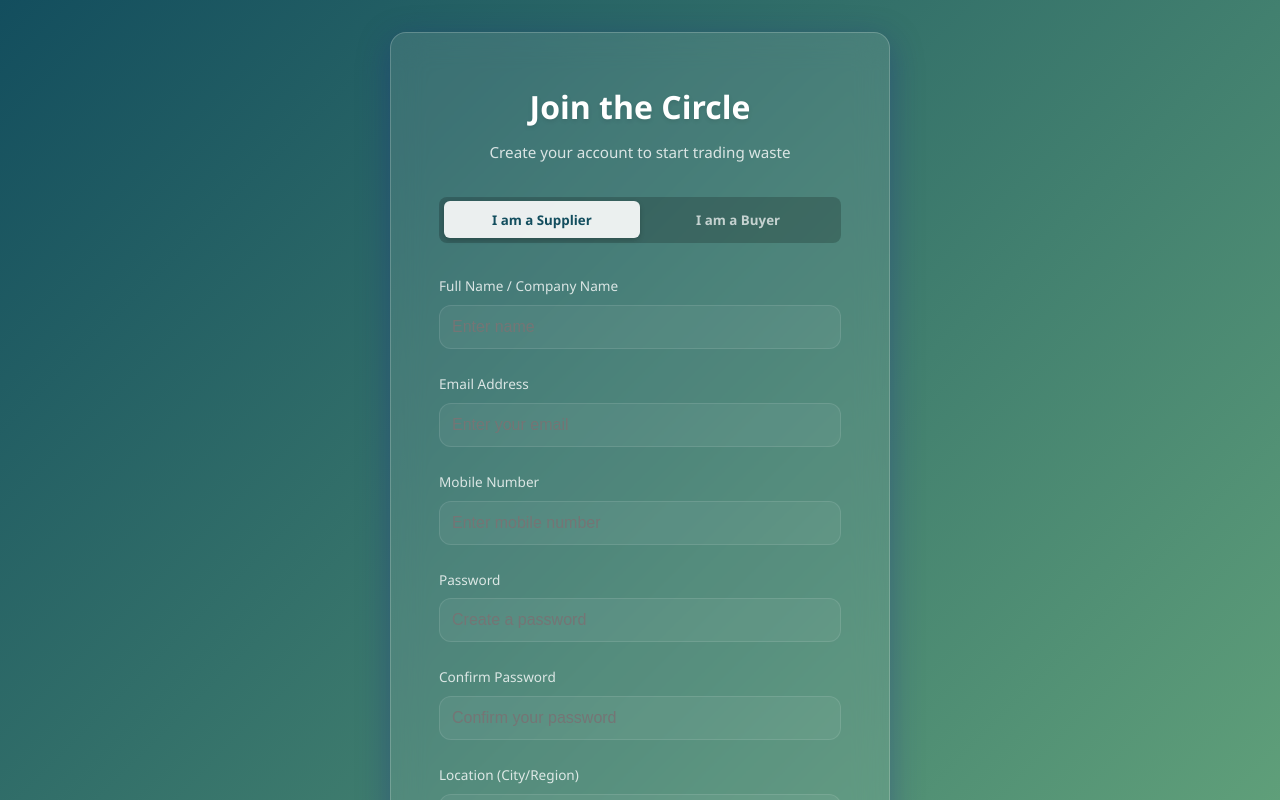
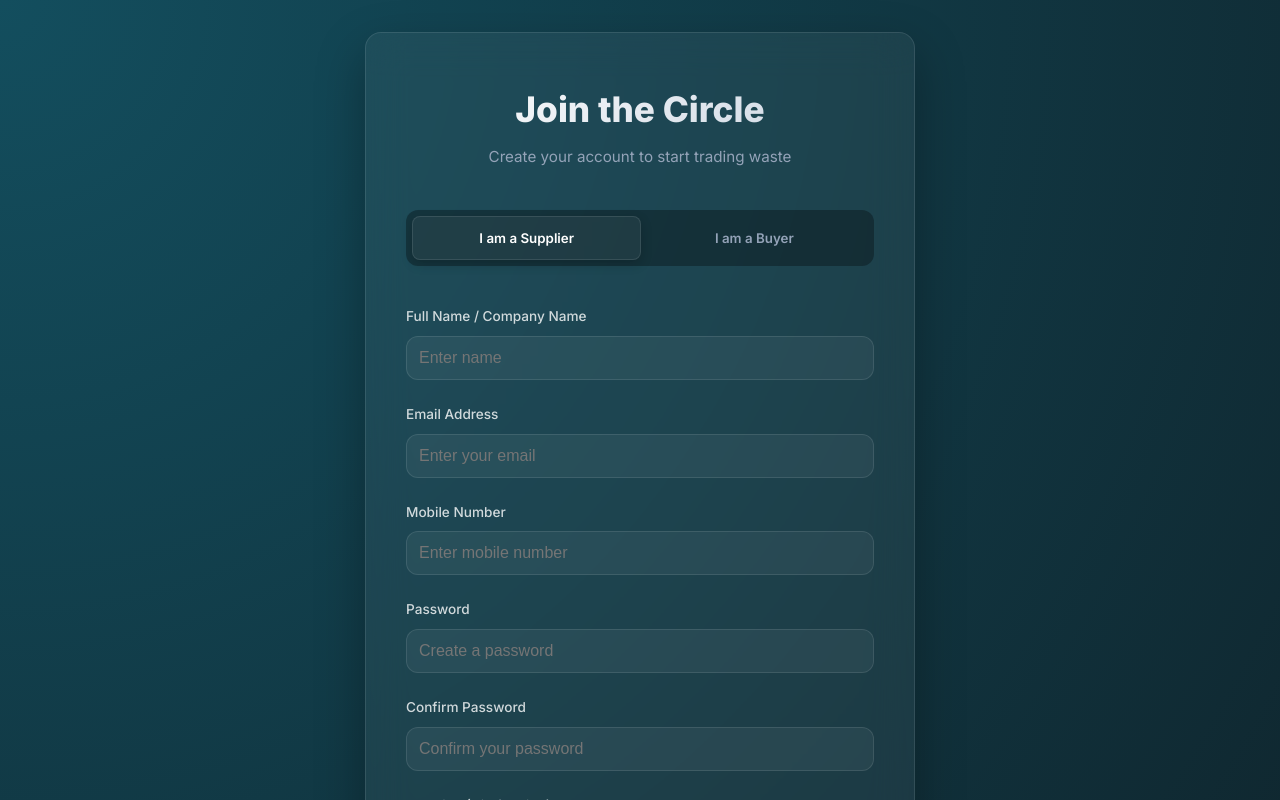
Before and after one commit to unnati-rahatwal/Techvanza, a Next.js app: page /register in a window 1280 px wide. Shown: the top 800 px of the page. Built offline with nearby package versions, Linux system fonts and the light colour scheme.

Commit message:
feat: introduce dedicated CSS for supplier dashboard, login, and registration pages, and implement a new API route for database seeding.

```diff
--- /dev/null
+++ b/src/app/api/seed/route.js
@@ -0,0 +1,75 @@
+import { NextResponse } from 'next/server';
+import dbConnect from '@/lib/mongodb';
+import User from '@/models/User';
+import Listing from '@/models/Listing';
+
+// Random Data Generators
+const wasteTypes = [
+    'Plastic (PET, HDPE)', 'Paper & Cardboard', 'Glass', 'Metal (Scrap)',
+    'E-Waste', 'Textile Waste', 'Organic/Bio'
+];
+
+const titles = [
+    'Bulk Recyclable Materials', 'Scrap Lot available', 'High Quality Waste', 'Mixed Bundle', 'Factory Surplus'
+];
+
+const locations = ['Mumbai', 'Pune', 'Delhi', 'Bangalore', 'Chennai', 'Hyderabad', 'Ahmedabad'];
+
+function getRandomInt(min, max) {
+    return Math.floor(Math.random() * (max - min + 1)) + min;
+}
+
+function getRandomItem(arr) {
+    return arr[Math.floor(Math.random() * arr.length)];
+}
+
+export async function GET(request) {
+    try {
+        await dbConnect();
+
+        // 1. Find all suppliers
+        const suppliers = await User.find({ role: 'supplier' });
+
+        if (suppliers.length === 0) {
+            return NextResponse.json({ message: 'No suppliers found to seed data for.' }, { status: 404 });
+        }
+
+        let createdCount = 0;
+
+        // 2. Create dummy listings for each supplier
+        for (const supplier of suppliers) {
+            // Create 3-5 listings per supplier
+            const numListings = getRandomInt(3, 5);
+
+            for (let i = 0; i < numListings; i++) {
+                const wasteType = getRandomItem(wasteTypes);
+                const quantity = getRandomInt(50, 5000); // 50kg to 5000kg
+                const pricePerKg = getRandomInt(10, 150); // ₹10 to ₹150 per kg
+
+                await Listing.create({
+                    supplier: supplier._id,
+                    title: `${getRandomItem(titles)} - ${wasteType}`,
+                    description: `High quality ${wasteType} available for immediate pickup. Collected from secure sources.`,
+                    wasteType: wasteType,
+                    quantity: quantity,
+                    pricePerKg: pricePerKg,
+                    location: supplier.location || getRandomItem(locations),
+                    status: 'available',
+                    imageUrl: '', // Optional, leave empty or add placeholders if needed
+                    createdAt: new Date(Date.now() - getRandomInt(0, 1000000000)) // Random time in past ~10 days
+                });
+                createdCount++;
+            }
+        }
+
+        return NextResponse.json({
+            success: true,
+            message: `Successfully created ${createdCount} listings for ${suppliers.length} suppliers.`,
+            suppliers: suppliers.map(s => s.name)
+        }, { status: 200 });
+
+    } catch (error) {
+        console.error('Seeding error:', error);
+        return NextResponse.json({ error: 'Seeding failed', details: error.message }, { status: 500 });
+    }
+}
--- /dev/null
+++ b/src/app/dashboard/supplier/page.module.css
@@ -0,0 +1,37 @@
+.container {
+  min-height: 100vh;
+  /* background handled globally */
+}
+
+.content {
+  max-width: 1200px;
+  margin: 0 auto;
+  padding: 2rem 1.5rem;
+}
+
+.header {
+  display: flex;
+  justify-content: space-between;
+  align-items: center;
+  margin-bottom: 3rem;
+  padding-bottom: 1.5rem;
+  border-bottom: 1px solid var(--border-glass);
+}
+
+.header h1 {
+  font-size: 2.5rem;
+  color: white;
+  margin: 0;
+  background: linear-gradient(to right, #fff, #94a3b8);
+  -webkit-background-clip: text;
+  -webkit-text-fill-color: transparent;
+}
+
+.loading {
+  display: flex;
+  justify-content: center;
+  align-items: center;
+  min-height: 50vh;
+  font-size: 1.5rem;
+  color: white;
+}
--- a/src/app/login/page.module.css
+++ b/src/app/login/page.module.css
@@ -1,104 +1,102 @@
-/* Main Container with Gradient Background */
+/* Main Container */
 .container {
   display: flex;
   justify-content: center;
   align-items: center;
   min-height: 100vh;
-    padding: 1rem;
-    background: linear-gradient(135deg, #134e5e 0%, #71b280 100%); /* Green/Teal Gradient for Eco Theme */
-    font-family: 'Segoe UI', Tahoma, Geneva, Verdana, sans-serif;
+  padding: 1.5rem;
+  /* Use global gradient or a rich dark background */
+  background: radial-gradient(circle at top left, #134e5e, #0f2027);
 }
 
 /* Glassmorphism Card */
 .card {
-    background: rgba(255, 255, 255, 0.1);
-    backdrop-filter: blur(16px);
-    -webkit-backdrop-filter: blur(16px);
-    border: 1px solid rgba(255, 255, 255, 0.2);
-    border-radius: 16px;
-    padding: 3rem;
+  background: var(--surface-glass);
+  backdrop-filter: blur(20px);
+  -webkit-backdrop-filter: blur(20px);
+  border: 1px solid var(--border-glass);
+  border-radius: var(--radius-md);
+  padding: 3.5rem 2.5rem;
   width: 100%;
-    max-width: 420px;
-    box-shadow: 0 8px 32px 0 rgba(31, 38, 135, 0.37);
+  max-width: 450px;
+  box-shadow: 0 20px 50px rgba(0, 0, 0, 0.3);
   color: white;
+  text-align: center;
 }
 
-/* Title and Headers */
+/* Titles */
 .title {
-    font-size: 2rem;
-    font-weight: 700;
+  font-size: 2.2rem;
+  font-weight: 800;
   margin-bottom: 0.5rem;
-    text-align: center;
-    color: #ffffff;
-    text-shadow: 0 2px 4px rgba(0,0,0,0.1);
+  background: linear-gradient(135deg, #fff 0%, #cbd5e1 100%);
+  -webkit-background-clip: text;
+  -webkit-text-fill-color: transparent;
 }
 
 .subtitle {
-    text-align: center;
-    color: rgba(255, 255, 255, 0.8);
-    margin-bottom: 2rem;
+  color: var(--text-secondary);
+  margin-bottom: 2.5rem;
   font-size: 0.95rem;
 }
 
 /* Form Styles */
 .formGroup {
   margin-bottom: 1.5rem;
+  text-align: left;
 }
 
 .label {
   display: block;
-    margin-bottom: 0.5rem;
+  margin-bottom: 0.6rem;
   font-size: 0.9rem;
-    font-weight: 500;
-    color: rgba(255, 255, 255, 0.9);
+  font-weight: 600;
+  color: var(--text-secondary);
+  text-transform: uppercase;
+  letter-spacing: 0.05em;
 }
 
 .input {
   width: 100%;
-    padding: 0.85rem 1rem;
-    border-radius: 8px;
-    border: 1px solid rgba(255, 255, 255, 0.3);
-    background: rgba(255, 255, 255, 0.1);
+  padding: 1rem;
+  border-radius: var(--radius-sm);
+  border: 1px solid var(--border-glass);
+  background: rgba(0, 0, 0, 0.2);
   color: white;
   font-size: 1rem;
   transition: all 0.3s ease;
+}
+
+.input:focus {
   outline: none;
+  border-color: var(--primary-light);
+  box-shadow: 0 0 0 3px rgba(113, 178, 128, 0.2);
+  background: rgba(0, 0, 0, 0.3);
 }
 
 .input::placeholder {
-    color: rgba(255, 255, 255, 0.5);
+  color: rgba(255, 255, 255, 0.3);
 }
 
-.input:focus {
-    background: rgba(255, 255, 255, 0.2);
-    border-color: rgba(255, 255, 255, 0.8);
-    box-shadow: 0 0 0 2px rgba(255, 255, 255, 0.1);
-}
-
-/* Button Styles */
+/* Button */
 .submitButton {
   width: 100%;
   padding: 1rem;
-    border-radius: 8px;
+  border-radius: var(--radius-sm);
   border: none;
-    background: linear-gradient(90deg, #11998e 0%, #38ef7d 100%);
+  background: var(--primary-gradient);
   color: white;
-    font-size: 1rem;
-    font-weight: 600;
+  font-size: 1.1rem;
+  font-weight: 700;
   cursor: pointer;
-    transition: transform 0.2s, box-shadow 0.2s;
-    text-transform: uppercase;
-    letter-spacing: 0.5px;
+  transition: all 0.3s ease;
   margin-top: 1rem;
+  box-shadow: 0 4px 15px rgba(56, 239, 125, 0.3);
 }
 
 .submitButton:hover {
   transform: translateY(-2px);
-    box-shadow: 0 4px 15px rgba(56, 239, 125, 0.4);
-}
-
-.submitButton:active {
-    transform: translateY(0);
+  box-shadow: 0 6px 20px rgba(56, 239, 125, 0.4);
 }
 
 .submitButton:disabled {
@@ -109,41 +107,30 @@
 
 /* Links */
 .registerLink {
-    margin-top: 1.5rem;
-    text-align: center;
-    font-size: 0.9rem;
-    color: rgba(255, 255, 255, 0.8);
+  margin-top: 2rem;
+  font-size: 0.95rem;
+  color: var(--text-secondary);
 }
 
 .link {
-    color: #38ef7d;
+  color: var(--accent-color);
   font-weight: 600;
   text-decoration: none;
-    transition: color 0.2s;
+  margin-left: 0.5rem;
 }
 
 .link:hover {
-    color: #ffffff;
   text-decoration: underline;
+  text-shadow: 0 0 10px rgba(56, 239, 125, 0.4);
 }
 
 /* Messages */
 .error {
-    background: rgba(255, 87, 87, 0.2);
-    border: 1px solid rgba(255, 87, 87, 0.5);
-    padding: 0.75rem;
-    border-radius: 8px;
-    margin-bottom: 1.5rem;
-    color: #ffcccc;
-    text-align: center;
+  background: rgba(239, 68, 68, 0.15);
+  border: 1px solid rgba(239, 68, 68, 0.3);
+  padding: 1rem;
+  border-radius: var(--radius-sm);
+  margin-bottom: 2rem;
+  color: #fca5a5;
+  font-size: 0.9rem;
 }
-
-.success {
-    background: rgba(56, 239, 125, 0.2);
-    border: 1px solid rgba(56, 239, 125, 0.5);
-    padding: 0.75rem;
-    border-radius: 8px;
-    margin-bottom: 1.5rem;
-    color: #ccffdd;
-    text-align: center;
-}
--- a/src/app/register/page.module.css
+++ b/src/app/register/page.module.css
@@ -5,67 +5,67 @@
   align-items: center;
   min-height: 100vh;
   padding: 2rem 1rem;
-  background: linear-gradient(135deg, #134e5e 0%, #71b280 100%);
-  /* Same Green/Teal Gradient */
-  font-family: 'Segoe UI', Tahoma, Geneva, Verdana, sans-serif;
+  background: radial-gradient(circle at top left, #134e5e, #0f2027);
 }
 
 /* Glassmorphism Card */
 .card {
-  background: rgba(255, 255, 255, 0.1);
-  backdrop-filter: blur(16px);
-  -webkit-backdrop-filter: blur(16px);
-  border: 1px solid rgba(255, 255, 255, 0.2);
-  border-radius: 16px;
-  padding: 3rem;
+  background: var(--surface-glass);
+  backdrop-filter: blur(20px);
+  -webkit-backdrop-filter: blur(20px);
+  border: 1px solid var(--border-glass);
+  border-radius: var(--radius-md);
+  padding: 3rem 2.5rem;
   width: 100%;
-  max-width: 500px;
-  box-shadow: 0 8px 32px 0 rgba(31, 38, 135, 0.37);
+  max-width: 550px;
+  box-shadow: 0 20px 50px rgba(0, 0, 0, 0.3);
   color: white;
 }
 
 /* Titles */
 .title {
-  font-size: 2rem;
-  font-weight: 700;
+  font-size: 2.2rem;
+  font-weight: 800;
   margin-bottom: 0.5rem;
   text-align: center;
-  color: #ffffff;
-  text-shadow: 0 2px 4px rgba(0, 0, 0, 0.1);
+  background: linear-gradient(135deg, #fff 0%, #cbd5e1 100%);
+  -webkit-background-clip: text;
+  -webkit-text-fill-color: transparent;
 }
 
 .subtitle {
   text-align: center;
-  color: rgba(255, 255, 255, 0.8);
-  margin-bottom: 2rem;
+  color: var(--text-secondary);
+  margin-bottom: 2.5rem;
   font-size: 0.95rem;
 }
 
-/* Role Toggle Switch */
+/* Role Toggle */
 .roleToggle {
   display: flex;
-  background: rgba(0, 0, 0, 0.2);
-  padding: 0.3rem;
-  border-radius: 8px;
-  margin-bottom: 2rem;
+  background: rgba(0, 0, 0, 0.3);
+  padding: 0.4rem;
+  border-radius: 12px;
+  margin-bottom: 2.5rem;
 }
 
 .roleButton {
   flex: 1;
-  padding: 0.6rem;
+  padding: 0.8rem;
   border: none;
   background: transparent;
-  color: rgba(255, 255, 255, 0.7);
+  color: var(--text-secondary);
   cursor: pointer;
-  border-radius: 6px;
+  border-radius: 8px;
   font-weight: 600;
   transition: all 0.3s ease;
 }
 
 .roleButton.active {
-  background: rgba(255, 255, 255, 0.9);
-  color: #134e5e;
-  box-shadow: 0 2px 5px rgba(0, 0, 0, 0.2);
+  background: var(--surface-glass);
+  color: white;
+  box-shadow: 0 4px 12px rgba(0, 0, 0, 0.2);
+  border: 1px solid var(--border-glass);
 }
 
 /* Form Styles */
@@ -75,66 +75,62 @@
 
 .label {
   display: block;
-  margin-bottom: 0.5rem;
+  margin-bottom: 0.6rem;
   font-size: 0.9rem;
-  font-weight: 500;
-  color: rgba(255, 255, 255, 0.9);
+  font-weight: 600;
+  color: var(--text-secondary);
+  text-transform: uppercase;
+  letter-spacing: 0.05em;
 }
 
 .input,
 .select {
   width: 100%;
-  padding: 0.85rem 1rem;
-  border-radius: 8px;
-  border: 1px solid rgba(255, 255, 255, 0.3);
-  background: rgba(255, 255, 255, 0.1);
+  padding: 1rem;
+  border-radius: var(--radius-sm);
+  border: 1px solid var(--border-glass);
+  background: rgba(0, 0, 0, 0.2);
   color: white;
   font-size: 1rem;
   transition: all 0.3s ease;
+}
+
+.input:focus,
+.select:focus {
   outline: none;
+  border-color: var(--primary-light);
+  box-shadow: 0 0 0 3px rgba(113, 178, 128, 0.2);
+  background: rgba(0, 0, 0, 0.3);
 }
 
 .select option {
-  background-color: #134e5e;
-  /* Fix for dark bg options */
+  background: #1e293b;
   color: white;
 }
 
 .input::placeholder {
-  color: rgba(255, 255, 255, 0.5);
+  color: rgba(255, 255, 255, 0.3);
 }
 
-.input:focus,
-.select:focus {
-  background: rgba(255, 255, 255, 0.2);
-  border-color: rgba(255, 255, 255, 0.8);
-  box-shadow: 0 0 0 2px rgba(255, 255, 255, 0.1);
-}
-
-/* Button Styles */
+/* Button */
 .submitButton {
   width: 100%;
   padding: 1rem;
-  border-radius: 8px;
+  border-radius: var(--radius-sm);
   border: none;
-  background: linear-gradient(90deg, #11998e 0%, #38ef7d 100%);
+  background: var(--primary-gradient);
   color: white;
-  font-size: 1rem;
-  font-weight: 600;
+  font-size: 1.1rem;
+  font-weight: 700;
   cursor: pointer;
-  transition: transform 0.2s, box-shadow 0.2s;
-  text-transform: uppercase;
-  letter-spacing: 0.5px;
+  transition: all 0.3s ease;
   margin-top: 1rem;
+  box-shadow: 0 4px 15px rgba(56, 239, 125, 0.3);
 }
 
 .submitButton:hover {
   transform: translateY(-2px);
-  box-shadow: 0 4px 15px rgba(56, 239, 125, 0.4);
-}
-
-.submitButton:active {
-  transform: translateY(0);
+  box-shadow: 0 6px 20px rgba(56, 239, 125, 0.4);
 }
 
 .submitButton:disabled {
@@ -145,31 +141,32 @@
 
 /* Links */
 .loginLink {
-  margin-top: 1.5rem;
+  margin-top: 2rem;
   text-align: center;
-  font-size: 0.9rem;
-  color: rgba(255, 255, 255, 0.8);
+  font-size: 0.95rem;
+  color: var(--text-secondary);
 }
 
 .link {
-  color: #38ef7d;
+  color: var(--accent-color);
   font-weight: 600;
   text-decoration: none;
-  transition: color 0.2s;
+  margin-left: 0.5rem;
 }
 
 .link:hover {
-  color: #ffffff;
   text-decoration: underline;
+  text-shadow: 0 0 10px rgba(56, 239, 125, 0.4);
 }
 
 /* Messages */
 .error {
-  background: rgba(255, 87, 87, 0.2);
-  border: 1px solid rgba(255, 87, 87, 0.5);
-  padding: 0.75rem;
-  border-radius: 8px;
-  margin-bottom: 1.5rem;
-  color: #ffcccc;
+  background: rgba(239, 68, 68, 0.15);
+  border: 1px solid rgba(239, 68, 68, 0.3);
+  padding: 1rem;
+  border-radius: var(--radius-sm);
+  margin-bottom: 2rem;
+  color: #fca5a5;
+  font-size: 0.9rem;
   text-align: center;
 }
```
Lines whose indentation alone changed are shown as unchanged.
